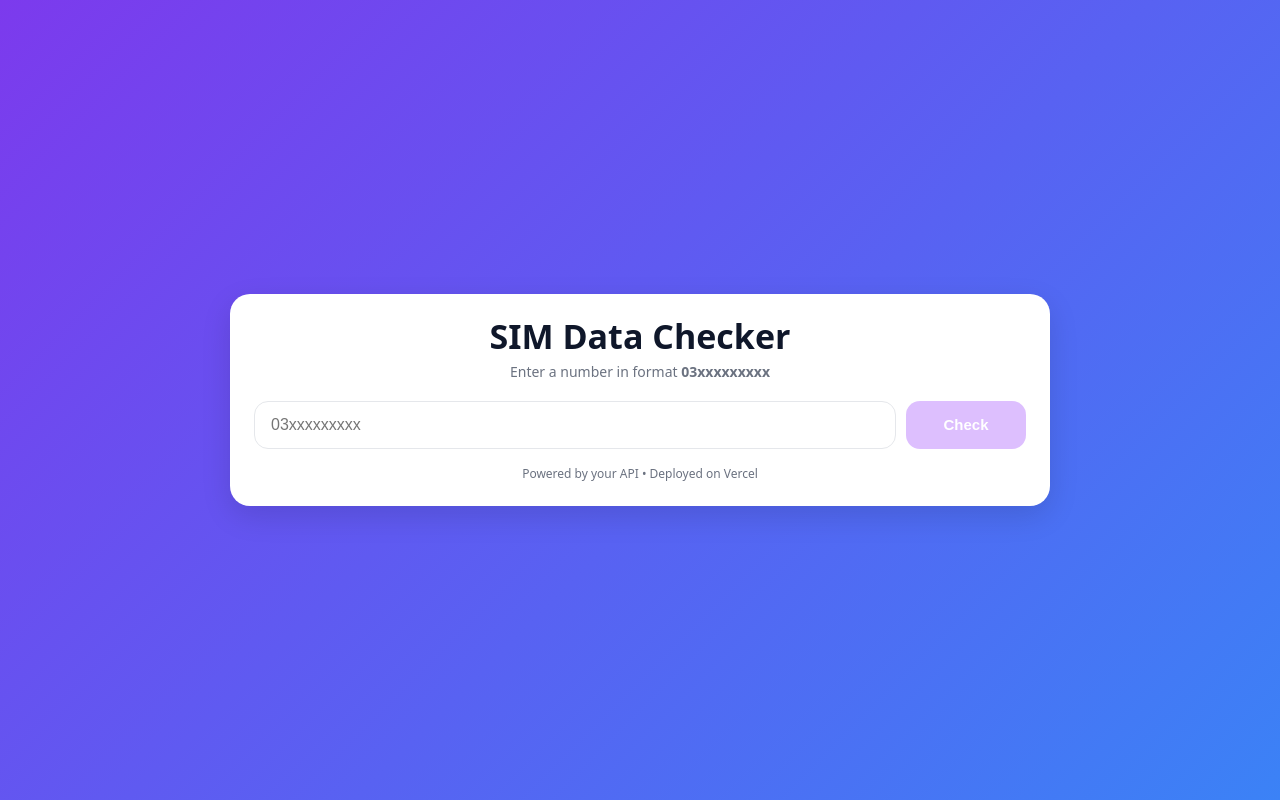
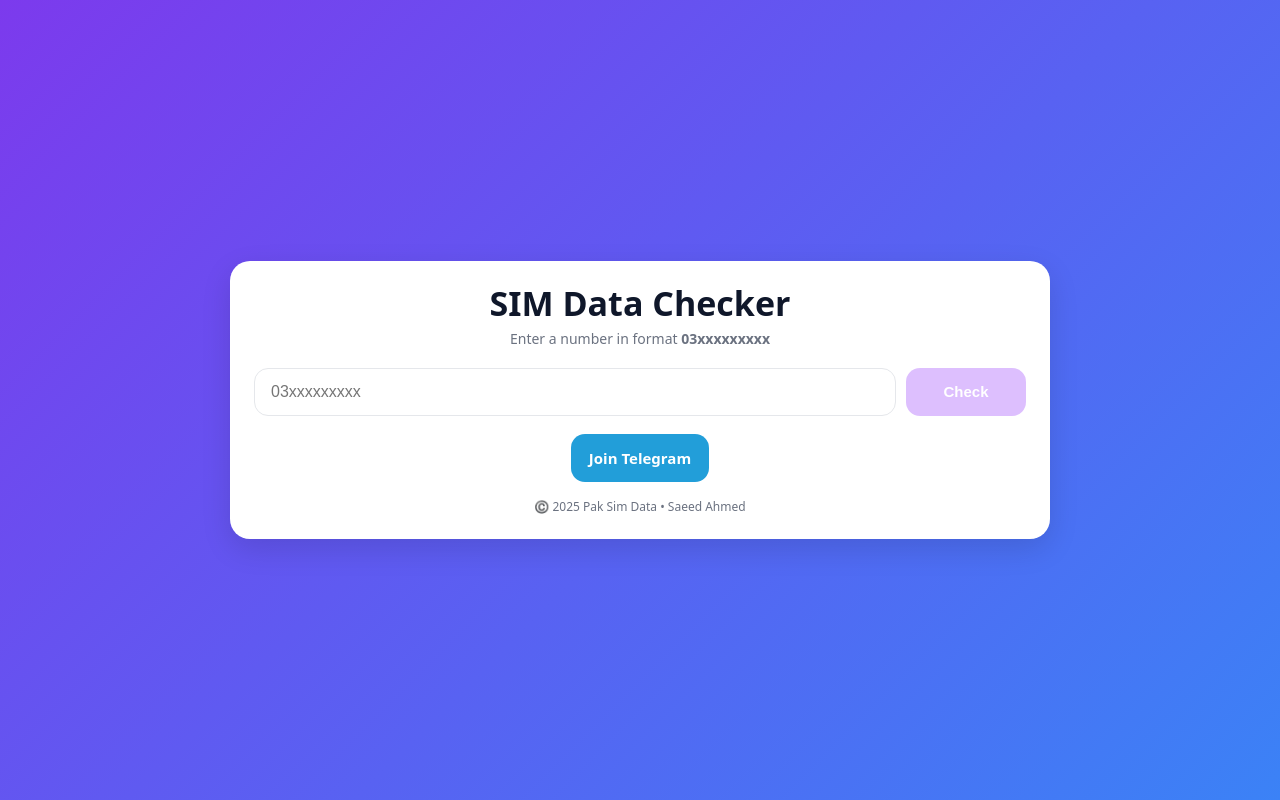
Before and after one commit to saeedgoraya987/paksimdata, a Next.js app: page / in a window 1280 px wide. Built offline with nearby package versions, Linux system fonts and the light colour scheme.

Commit message:
Update index.js

```diff
--- a/pages/index.js
+++ b/pages/index.js
@@ -1,5 +1,7 @@
 import { useMemo, useState } from "react";
 import Head from "next/head";
+
+const TELEGRAM_URL = "https://t.me/Saeed2578"; // <- put your link
 
 function fmtMobile(s) {
   const str = String(s || "");
@@ -75,8 +77,21 @@ export default function Home() {
             </button>
           </div>
 
+          {/* Join Telegram button (main page only) */}
+          <div style={{ textAlign: "center", marginTop: 10 }}>
+            <a
+              href={TELEGRAM_URL}
+              target="_blank"
+              rel="noopener noreferrer"
+              className="button join-btn"
+              style={{ display: "inline-block", textDecoration: "none", background: "#229ED9" }}
+            >
+              Join Telegram
+            </a>
+          </div>
+
           {status && (
-            <span className={`badge ${status === "success" ? "ok" : "bad"}`}>
+            <span className={`badge ${status === "success" ? "ok" : "bad"}`} style={{ display: "inline-block" }}>
               Status: {status}
             </span>
           )}
@@ -133,7 +148,7 @@ export default function Home() {
             </div>
           )}
 
-          <div className="footer">Powered by your API • Deployed on Vercel</div>
+          <div className="footer">©️ 2025 Pak Sim Data • Saeed Ahmed</div>
         </div>
       </div>
     </>
```
